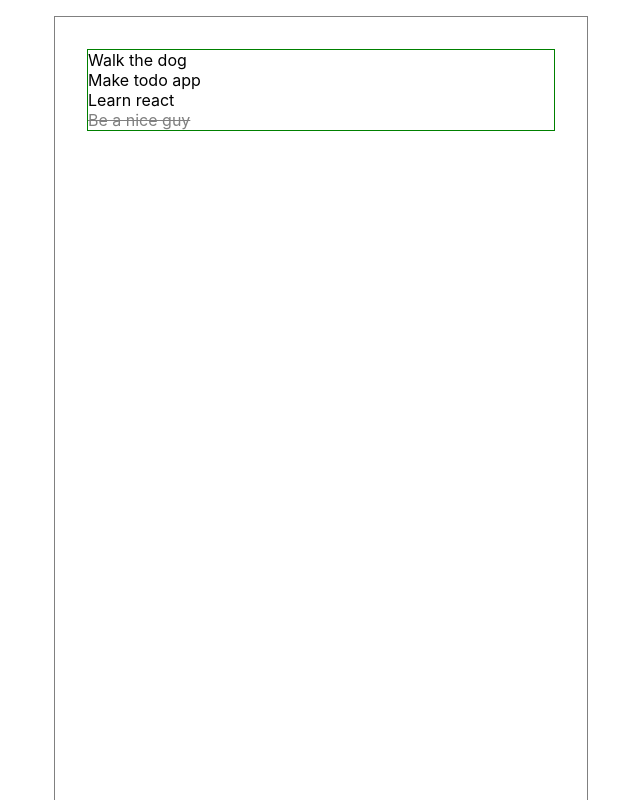
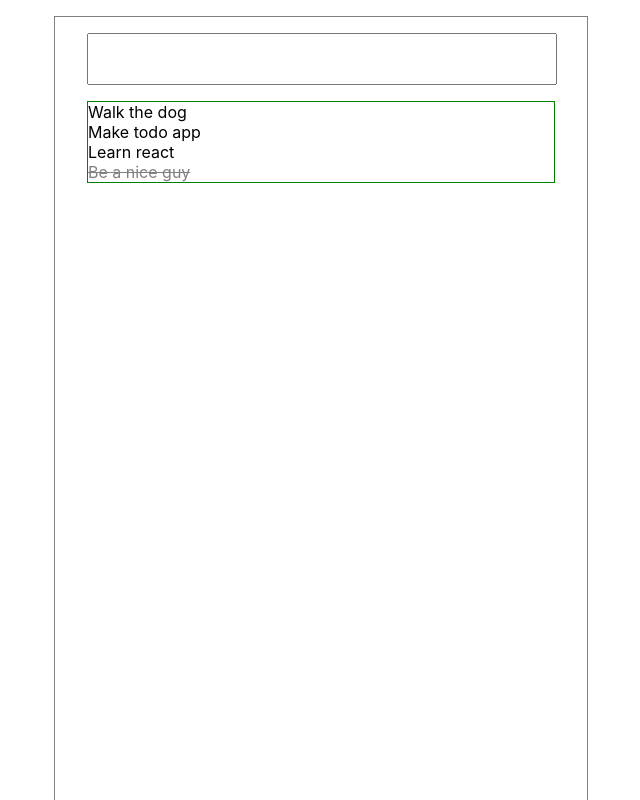
Before and after one commit to flagoon/todoApp, a React (Create React App) app: page / in a window 1280 px wide. Shown: the top 800 px of the page, without its empty margins (319-959 px from the left). Built offline with nearby package versions, Linux system fonts and the light colour scheme.

Commit message:
Trash commit

```diff
--- a/src/App.tsx
+++ b/src/App.tsx
@@ -1,9 +1,12 @@
 import React, { Component } from 'react';
 import styled from 'styled-components';
 import { ITodoItem, todoList } from './data/todo-list';
+import { StyledTodoItem as TodoItem } from './TodoItem';
+import TodoAddInput from './TodoAddInput';
 
 interface IState {
   todoList: ITodoItem[];
+  value: string;
 }
 
 class App extends Component<{}, IState> {
@@ -11,18 +14,53 @@ class App extends Component<{}, IState> {
     super(props);
     this.state = {
       todoList,
+      value: '',
     };
+    this.onSubmit = this.onSubmit.bind(this);
   }
+
+  private calculateKey(): number {
+    const { todoList } = this.state;
+    const lastItemIndex = todoList.length - 1;
+    return todoList[lastItemIndex].key + 1;
+  }
+
+  public onSubmit = (e: React.FormEvent): void => {
+    e.preventDefault();
+    const calculatedKey = this.calculateKey();
+    const newTodoItem = {
+      key: calculatedKey,
+      isDone: false,
+      name: this.state.value,
+    };
+    this.setState({
+      todoList: [...this.state.todoList, newTodoItem],
+      value: '',
+    });
+  };
+
+  public onChangeHandler = (e: React.FormEvent<HTMLInputElement>): void => {
+    e.preventDefault();
+    this.setState({ value: e.currentTarget.value });
+  };
 
   public render() {
     const { todoList: todos } = this.state;
     return (
       <MainContainer>
+        <TodoAddInput
+          onSubmit={this.onSubmit}
+          value={this.state.value}
+          onChange={this.onChangeHandler}
+        />
         <TodoContainer>
-          {todos.map((todosz: ITodoItem) => (
-            <TodoItem key={todosz.id} isDone={todosz.isDone}>
-              {todosz.todo}
-            </TodoItem>
+          {todos.map(({ className, key, isDone, name }: ITodoItem) => (
+            <TodoItem
+              className={className}
+              key={key}
+              isDone={isDone}
+              name={name}
+            />
           ))}
         </TodoContainer>
       </MainContainer>
@@ -44,16 +82,4 @@ const TodoContainer = styled.ul`
   padding: 0;
 `;
 
-const TodoItem: any = styled.li`
-  color: ${(props: ITodoItem) => (props.isDone ? 'gray' : 'black')};
-  text-decoration: ${(props: ITodoItem) =>
-    props.isDone ? 'line-through' : 'none'};
-  list-style-type: none;
-
-  &:hover {
-    background-color: yellow;
-    cursor: pointer;
-  }
-`;
-
 export default App;
--- /dev/null
+++ b/src/TodoAddInput.tsx
@@ -0,0 +1,36 @@
+import * as React from 'react';
+import styled from 'styled-components';
+import { string } from 'prop-types';
+
+interface ITodoAddInput {
+  onChange: (e: React.FormEvent<HTMLInputElement>) => void;
+  onSubmit: (e: React.FormEvent) => void;
+  value: string;
+}
+
+const TodoAddInput = (props: ITodoAddInput) => {
+  return (
+    <Form onSubmit={props.onSubmit}>
+      <Input
+        type="text"
+        value={props.value}
+        name="value"
+        onChange={props.onChange}
+      />
+    </Form>
+  );
+};
+
+const Input = styled.input`
+  margin-left: 1rem;
+  padding: 0.5rem;
+  font-size: 0.8rem;
+  width: 450px;
+  height: 2rem;
+`;
+
+const Form = styled.form`
+  width: 500px;
+`;
+
+export default TodoAddInput;
--- /dev/null
+++ b/src/TodoItem.tsx
@@ -0,0 +1,21 @@
+import * as React from 'react';
+import styled from 'styled-components';
+import { ITodoItem } from './data/todo-list';
+
+const TodoItem = ({ className, name }: ITodoItem) => (
+  <li className={className}>{name}</li>
+);
+
+const StyledTodoItem = styled(TodoItem)`
+  color: ${(props: ITodoItem) => (props.isDone ? 'gray' : 'black')};
+  text-decoration: ${(props: ITodoItem) =>
+    props.isDone ? 'line-through' : 'none'};
+  list-style-type: none;
+
+  &:hover {
+    background-color: yellow;
+    cursor: pointer;
+  }
+`;
+
+export { StyledTodoItem };
--- a/src/data/todo-list.ts
+++ b/src/data/todo-list.ts
@@ -1,28 +1,29 @@
 export interface ITodoItem {
-  id: number;
-  todo: string;
+  key: number;
+  name: string;
   isDone: boolean;
+  className?: string;
 }
 
 export const todoList: ITodoItem[] = [
   {
-    id: 1,
-    todo: 'Walk the dog',
+    key: 1,
+    name: 'Walk the dog',
     isDone: false,
   },
   {
-    id: 2,
-    todo: 'Make todo app',
+    key: 2,
+    name: 'Make todo app',
     isDone: false,
   },
   {
-    id: 3,
-    todo: 'Learn react',
+    key: 3,
+    name: 'Learn react',
     isDone: false,
   },
   {
-    id: 4,
-    todo: 'Be a nice guy',
+    key: 4,
+    name: 'Be a nice guy',
     isDone: true,
   },
 ];
```
